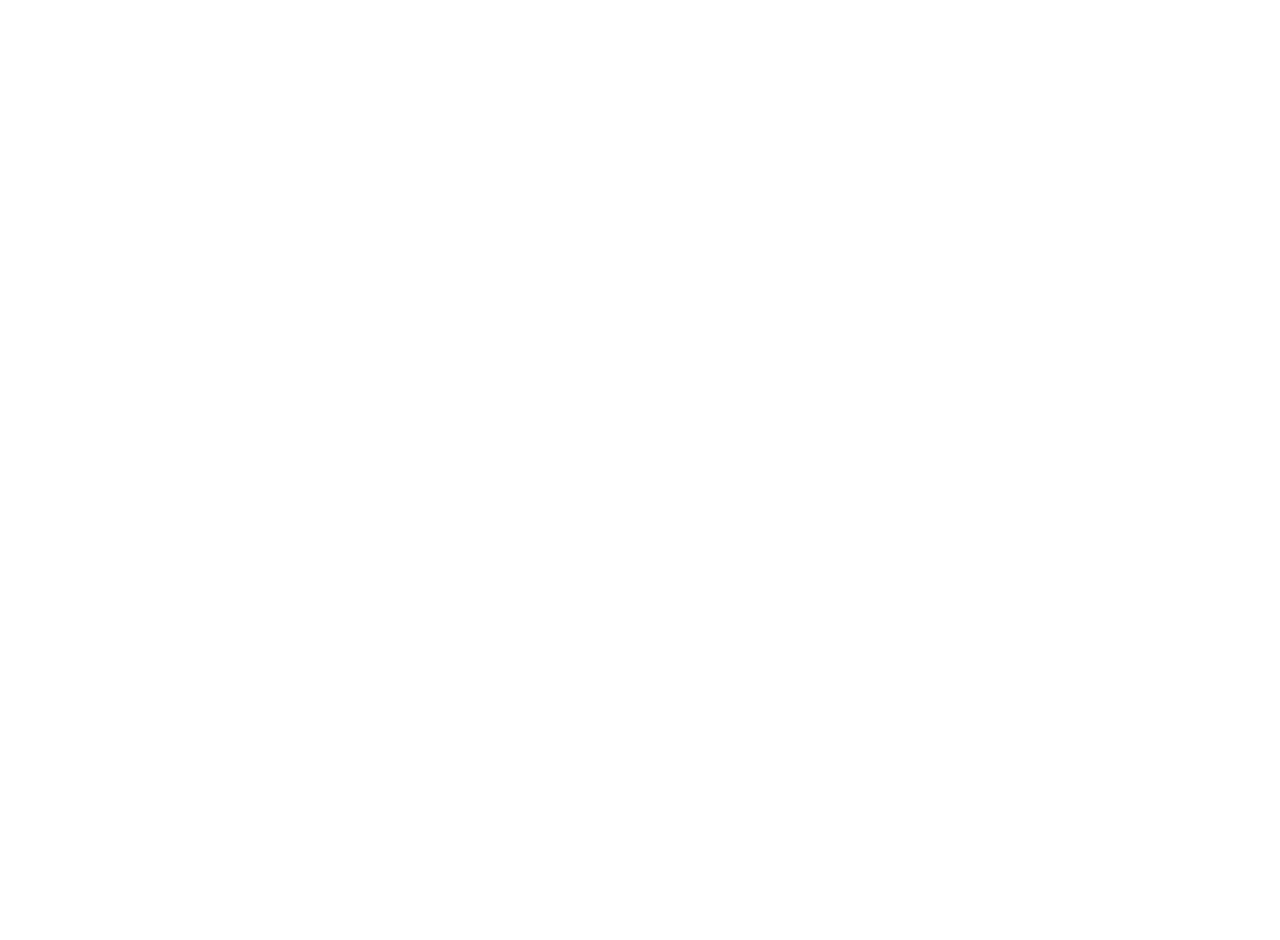
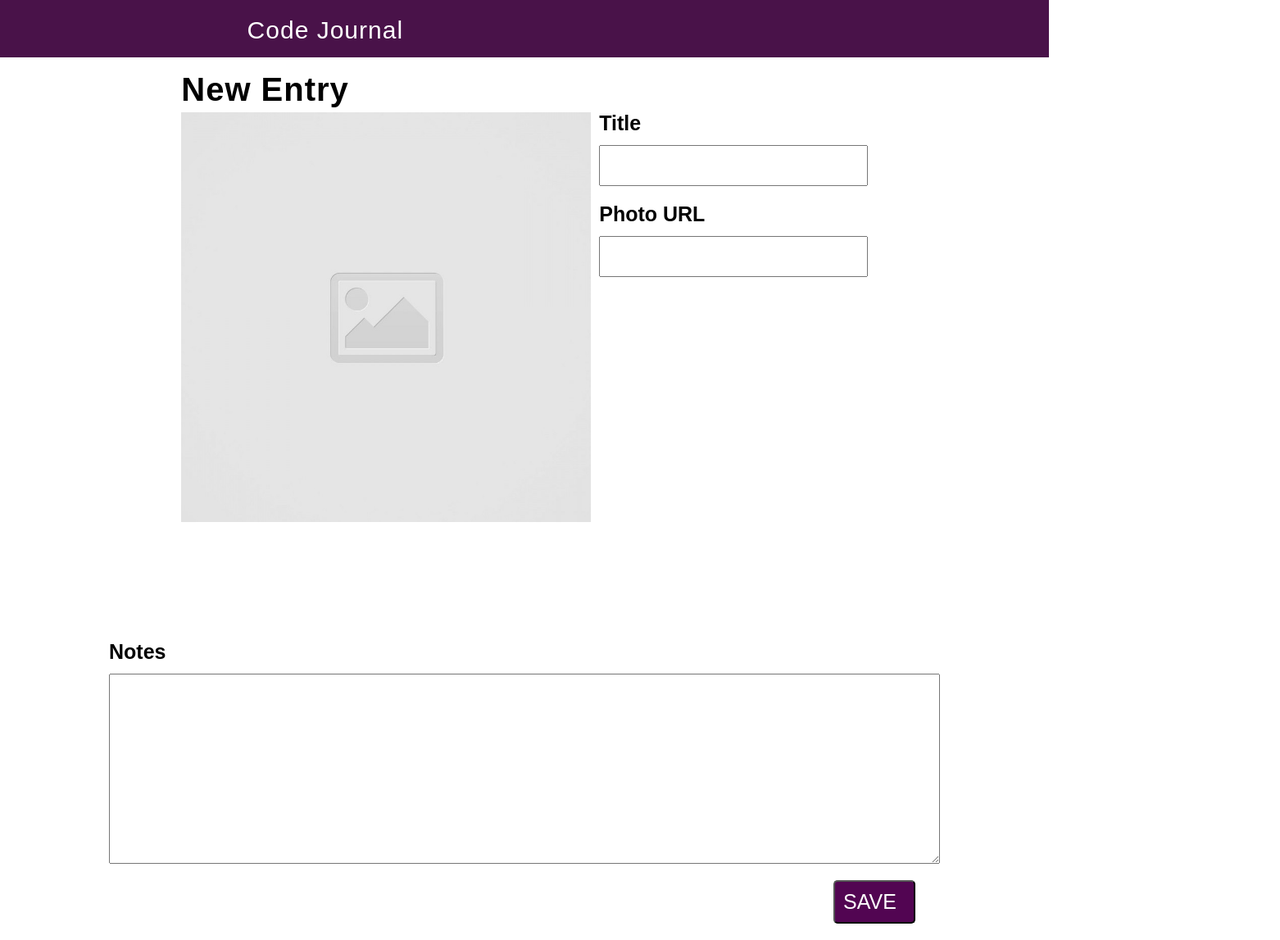
Before and after one commit to jeesupark96/code-journal, a website: page index.html in a window 1280 px wide. Shown: the whole page at 82% size, 1562 px wide, since content can reach past the window. Before the commit the page ends 800 px from the top, so only its background shows below. Drawn offline with Linux system fonts and the light colour scheme.

Commit message:
entry form 1

```diff
--- a/css/styles.css
+++ b/css/styles.css
@@ -0,0 +1,244 @@
+html {
+  font-family: sans-serif;
+  position: relative;
+  margin: 0;
+}
+
+body {
+  margin-top: 0;
+  width: 100%;
+  height: 100%;
+}
+
+header {
+  background-color: rgb(73, 18, 73);
+  color: white;
+  position: absolute;
+  width: 100%;
+  height: 70px;
+  font-size: 30px;
+  margin-bottom: 0;
+}
+
+@media screen and (min-width: 842px) {
+  .headerh1 {
+    display: flex;
+    position: relative;
+    left: 22%;
+  }
+}
+
+.headerh1 {
+  font-size: 30px;
+  font-weight: lighter;
+  margin-left: 20px;
+}
+
+.side-one {
+  display: flex;
+  flex-direction: column;
+  height: 900px;
+  width: 600px;
+}
+
+.side {
+  display: flex;
+  flex-direction: column;
+  height: 200px;
+  margin-top: 60px;
+}
+
+@media screen and (min-width: 842px) {
+  .side {
+    display: flex;
+    flex-wrap: flex;
+  }
+}
+
+form {
+  width: 100%;
+  margin-left: 15px;
+  margin-top: 60px;
+  margin-right: 15px;
+  display: flex;
+  align-self: flex-start;
+  flex-direction: column;
+  justify-content: center;
+}
+
+@media screen and (min-width: 842px) {
+  form {
+    width: 100%;
+    display: flex;
+    flex-wrap: wrap;
+    justify-content: center;
+  }
+}
+
+#images {
+  width: 100%;
+}
+
+@media screen and (min-width: 842px) {
+  #images {
+    display: flex;
+    width: 100%;
+    flex-wrap: wrap;
+  }
+}
+
+main {
+  display: flex;
+  justify-content: center;
+}
+
+@media screen and (min-width: 842px) {
+  main {
+    display: flex;
+    width: 100%;
+    flex-wrap: wrap;
+    justify-content: flex-start;
+  }
+}
+
+h1 {
+  font-size: 40px;
+  margin-bottom: 40px;
+  height: 10px;
+  letter-spacing: 1px;
+}
+
+h2 {
+  font-size: 25px;
+  height: 20px;
+}
+
+.text-fill {
+  width: 99%;
+  height: 50px;
+  font-size: 55px;
+}
+
+.notes {
+  display: flex;
+  flex-direction: column;
+  margin-top: 0;
+  font-size: 45px;
+}
+
+@media screen and (min-width: 842px) {
+  .notes {
+    display: flex;
+    width: 100%;
+    flex-wrap: wrap;
+    justify-content: center;
+  }
+}
+
+.title-url {
+  width: 100%;
+}
+
+@media screen and (min-width: 842px) {
+  .new-entry {
+    display: flex;
+    width: 500px;
+    flex-direction: column;
+    flex-wrap: wrap;
+  }
+}
+
+@media screen and (min-width: 842px) {
+  .title-url {
+    display: flex;
+    flex-direction: column;
+    width: 27%;
+    height: 500px;
+    margin-top: 55px;
+    padding-left: 10px;
+  }
+}
+
+@media screen and (min-width: 842px) {
+  .text-fill {
+    display: flex;
+    width: 100%;
+    height: 50px;
+    flex-wrap: wrap;
+    font-size: 30px;
+  }
+}
+
+button {
+  width: 100px;
+  margin-top: 20px;
+  margin-bottom: 20px;
+  margin-right: 30px;
+  padding: 10px;
+  font-size: 25px;
+  text-transform: uppercase;
+  display: flex;
+  align-self: flex-end;
+  background-color: rgb(82, 5, 82);
+  color: white;
+  border-radius: 5px;
+}
+
+textarea {
+  font-size: 20px;
+  margin: 0;
+  width: 596px;
+  height: 172px;
+}
+
+@media screen and (min-width: 842px) {
+  textarea {
+    justify-content: center;
+    display: flex;
+    margin: 0;
+    width: 1014px;
+    height: 232px;
+  }
+}
+
+@media screen and (min-width: 842px) {
+  #images {
+    display: flex;
+    width: 500px;
+    flex-wrap: wrap;
+  }
+}
+
+@media screen and (min-width: 842px) {
+  .side-one {
+    display: flex;
+    width: 100%;
+    height: 600px;
+    flex-wrap: wrap;
+    flex-direction: row;
+    justify-content: center;
+  }
+}
+
+@media screen and (min-width: 842px) {
+  .full {
+    display: flex;
+    width: 100%;
+    flex-wrap: wrap;
+  }
+}
+
+@media screen and (min-width: 842px) {
+  .note-section {
+    display: flex;
+    justify-content: center;
+    flex-direction: column;
+    align-self: center;
+    margin-top: 100px;
+  }
+}
+
+input :required {
+  border-color: #800000;
+  border-width: 3px;
+}
--- a/index.html
+++ b/index.html
@@ -16,8 +16,37 @@
 </head>
 <body>
   <header>
+    <h1 class="headerh1">Code Journal</h1>
   </header>
   <main>
+    <div data-view="entry-form" class="full">
+      <form>
+        <div class="side-one">
+          <div class="new-entry">
+            <label for="new-entry"></label>
+            <h1>New Entry</h1>
+            <input type="image" src="images/placeholder-image-square.jpg" id="images">
+          </div>
+          <div class="title-url">
+            <label for="Title"></label>
+            <h2>Title</h2>
+            <input type="text" name="Title" class="text-fill" id="title-name" required/>
+            <label for="URL" ></label>
+            <h2>Photo URL</h2>
+            <input type="url" class="text-fill" id="photo-url" required/>
+          </div>
+        </div>
+        <div class="notes">
+          <label for="Notes"></label>
+          <div class="note-section">
+            <h2>Notes</h2>
+            <textarea name="Notes" id="Notes" cols="40" rows="10" required></textarea>
+            <label for="save-button"></label>
+            <button>Save</button>
+          </div>
+        </div>
+      </form>
+    </div>
   </main>
   <script src="js/data.js"></script>
   <script src="js/main.js"></script>
--- a/js/main.js
+++ b/js/main.js
@@ -1,2 +1,29 @@
 /* global data */
 /* exported data */
+var photo = document.getElementById('images');
+var photoUrl = document.getElementById('photo-url');
+function newPhoto(event) {
+  photo.src = photoUrl.value;
+}
+
+document.addEventListener('input', newPhoto);
+
+var form = document.querySelector('form');
+var title = document.getElementById('title-name');
+var notes = document.getElementById('Notes');
+localStorage.setItem(data, data);
+
+function formEntry(event) {
+  event.preventDefault();
+  var objectOne = {
+    title: title.value,
+    PhotoUrl: photoUrl.value,
+    Notes: notes.value,
+    nextEntryId: data.nextEntryId++
+  };
+
+  data.entries.unshift(objectOne);
+  form.reset();
+  photo.src = 'images/placeholder-image-square.jpg';
+}
+document.addEventListener('submit', formEntry);
```
Also changed, not shown: 1 other file.
